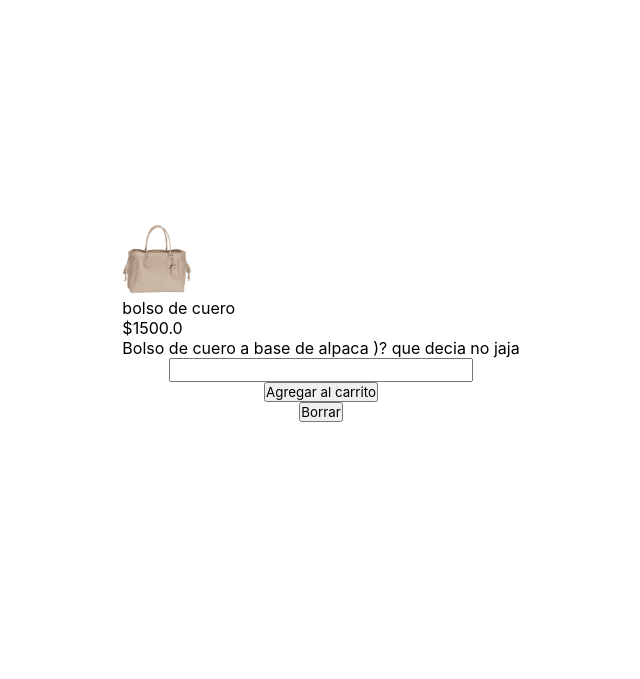
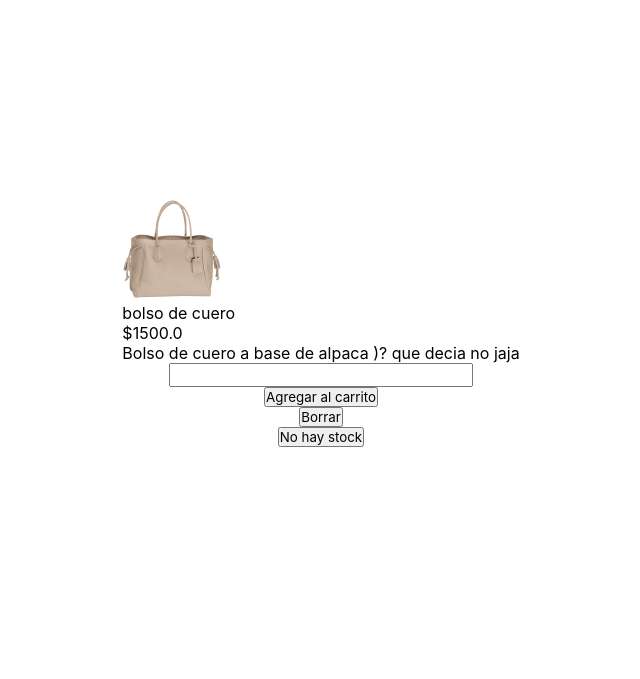
Before and after one commit to DavidC14/ecommerceDjangoNuevo, a Django app: page /product/16 in a window 1280 px wide. Shown: the part 142-821 px from the top of the page, without its empty margins (319-959 px from the left). Run offline with Django 4.2, Linux system fonts and the light colour scheme; a user stored in the database is signed in; data comes from the database, SQL or seed files in the repository; both versions use the stored data as it was after the commit.

Commit message:
solucion de problemas

```diff
--- a/ecommerce/models.py
+++ b/ecommerce/models.py
@@ -18,6 +18,7 @@ class stockProducts(models.Model):
     precio_prod = models.FloatField()
     descripcion = models.TextField(max_length=250)
     categoria = models.ForeignKey(categorias, on_delete=models.CASCADE)
+    hayStock = models.BooleanField(default=True)
 
     def __str__(self) -> str:
         return self.nom_prod
--- a/ecommerce/static/style.css
+++ b/ecommerce/static/style.css
@@ -91,5 +91,5 @@ form{
 }
 
 .imagen_buy{
-    width: 70px;
+    width: 100px;
 }
--- a/ecommerce/templates/product_detail.html
+++ b/ecommerce/templates/product_detail.html
@@ -23,7 +23,8 @@
             <p>{{data.nom_prod}}</p>
             <p>${{data.precio_prod}}</p>
             <p>{{data.descripcion}}</p>
-            <form action="{% url 'addCart' data.id %}">
+            {% if data.hayStock %}
+                <form action="{% url 'addCart' data.nom_prod %}">
                     {% csrf_token %}
                     <input type="number" name="cant" id="cant" min="1" max="10">
 
@@ -31,6 +32,9 @@
                         Agregar al carrito
                     </button>
                 </form>
+            {% else %}
+                <p>No hay stock</p>
+            {% endif %}
 
             {% if user.is_staff %}
             <form action="{% url 'delete_prod' data.nom_prod %}" method="POST">
@@ -38,6 +42,15 @@
                 <button>
                     Borrar
                 </button>
+            </form>
+
+            <form action="{% url 'update_stock' data.nom_prod %}" method='POST'>
+                {% csrf_token %}
+                {% if data.hayStock %}
+                    <button>No hay stock</button>
+                {% else %}
+                    <button>Hay stock</button>
+                {% endif %}
             </form>
 
             {% endif %}
--- a/ecommerce/urls.py
+++ b/ecommerce/urls.py
@@ -11,8 +11,9 @@ urlpatterns = [
     path('buy', views.buy, name="buy"),
     path('buy/<str:prod>/delete', views.delete_prod, name='delete_prod'),
     path('cart/', views.cart, name="cart"),
-    path('cart/<int:prod>', views.addCart, name="addCart"),
+    path('cart/<str:prod>', views.addCart, name="addCart"),
     path('cart/delete/<str:prod>', views.deleteFromCart, name="deleteFromCart"),
+    path('cart/update/<str:prod>', views.update_stock, name="update_stock"),
     path('contacto/', views.contacto, name="contacto"),
     path('product/<int:id>', views.product_detail, name="product_detail"),
 
--- a/ecommerce/views.py
+++ b/ecommerce/views.py
@@ -8,7 +8,7 @@ from django.contrib.admin.views.decorators import staff_member_required
 from .models import stockProducts, carrito
 from . import forms
 from ecommerce import models
-
+import operator
 # Create your views here.
 
 def home(request):
@@ -62,6 +62,7 @@ def signin(request):
 
 @login_required
 def addStock(request):
+
     if request.method == 'GET':
         return render(request, 'addProduct.html', {
             'form' : forms.stockForm
@@ -82,6 +83,7 @@ def buy(request):
 
     stock = stockProducts.objects.all()
 
+
     if busqueda:
         stock = stockProducts.objects.filter(
             nom_prod__icontains = busqueda
@@ -101,10 +103,10 @@ def delete_prod(request, prod):
         product.delete()
         return redirect('/')
 
+@login_required
 def addCart(request, prod):
     cantidad = request.GET.get("cant")
-    product = get_object_or_404(stockProducts, pk=prod)
-    products = carrito.objects.all()
+    product = get_object_or_404(stockProducts, nom_prod=prod)
 
     if cantidad:
         # if product in products:
@@ -139,14 +141,13 @@ def contacto(request):
         miFormulario=forms.FormularioContacto()
 
     return render(request, "formulario_contacto.html", {"form":miFormulario})
-
+@login_required
 def cart(request):
     total = 0
     prods = carrito.objects.all()
     for prod in prods:
         total += prod.precio_prod
-    print(total)
-    print(prods)
+
 
     return render(request, 'addToCart.html',{
         'prods': prods,
@@ -163,9 +164,24 @@ def deleteFromCart(request, prod):
         product.delete()
         return redirect('cart')
 
-
+@login_required
 def product_detail(request, id):
     product = stockProducts.objects.get(pk=id)
     return render(request, 'product_detail.html',{
         'data': product
     })
+
+@staff_member_required
+def update_stock(request, prod):
+    product = get_object_or_404(stockProducts, nom_prod=prod)
+
+    product.hayStock = operator.not_(product.hayStock)
+    product.save()
+
+
+    return redirect('buy')
+
+
+# Falta:
+# 1. cambiar como se pone cantidad a comprar
+# 2. No poder agregar un mismo producto al carrito
--- a/proyecto/settings.py
+++ b/proyecto/settings.py
@@ -116,7 +116,7 @@ USE_TZ = True
 # Static files (CSS, JavaScript, Images)
 # https://docs.djangoproject.com/en/4.1/howto/static-files/
 
-STATIC_URL = 'ecommerce/static/'
+STATIC_URL = 'static/'
 LOGIN_URL = '/signin'
 
 # Default primary key field type
```
Also changed, not shown: ecommerce/templates/addToCart.html (+10 -3 lines), db.sqlite3, ecommerce/migrations/0006_stockproducts_haystock_alter_stockproducts_thumbnail.py (added), media/productos/React-icon.svg.png (deleted), media/productos/bolso.png (added), media/productos/bolso_p9mhXfl.png (added), media/productos/htmllogo.png (deleted), media/productos/javascriptlogo.png (deleted), media/productos/sqllogo.png (deleted). Lines whose indentation alone changed are shown as unchanged.
